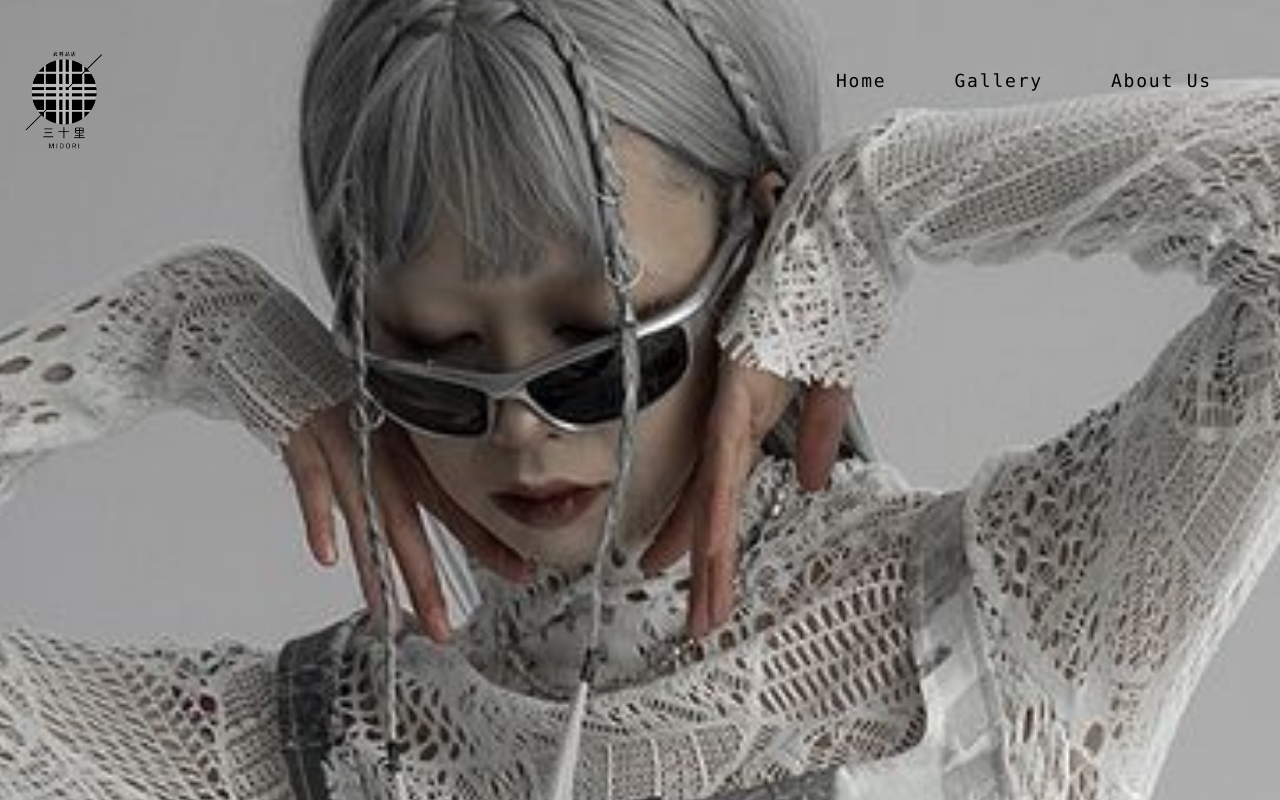
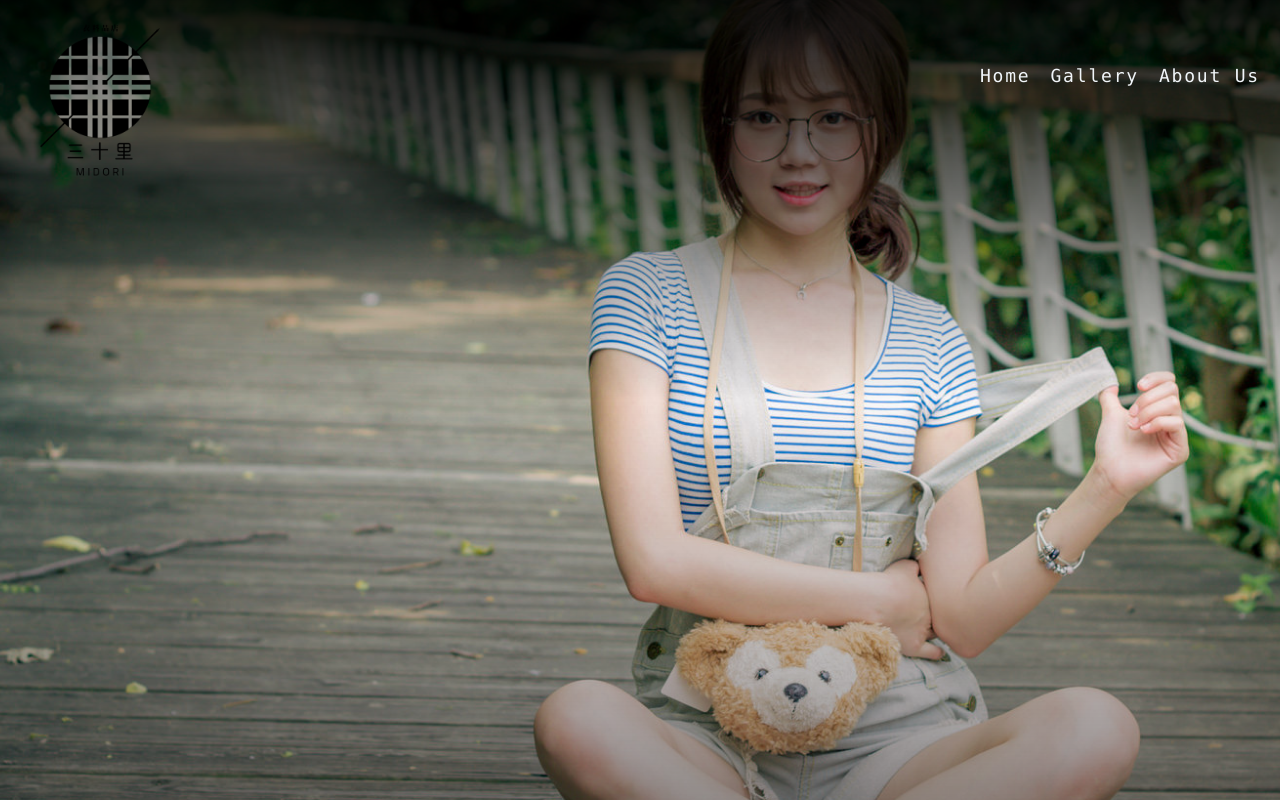
Before and after one commit to jmmaa/midori, a website: page index.html in a window 1280 px wide. Shown: the top 800 px of the page. Drawn offline with Linux system fonts and the light colour scheme.

Commit message:
improved navbar

```diff
--- a/index.html
+++ b/index.html
@@ -10,31 +10,46 @@
     <link rel="stylesheet" href="./style/styles.css" />
   </head>
   <body>
-    <main class="relative w-full h-[100vh]">
-      <header
-        class="navbar fixed z-20 w-full h-[25vh] transition-all duration-300"
-      >
-        <span class="w-full h-full flex justify-center items-center">
-          <div class="w-[50%] h-full flex items-center">
-            <img
-              src="./assets/MIDORI-LOGO.png"
-              class="navbar-logo h-auto w-[max(10vw,100px)] transition-all duration-300"
-            />
+    <main class="handler relative w-full h-[100vh]">
+      <header class="navbar-wrapper fixed z-20 w-full h-full">
+        <img
+          src="./assets/MIDORI-LOGO.png"
+          class="navbar-logo h-auto absolute w-[max(12vw,200px)] transition-all duration-300"
+        />
+        <span
+          class="navbar absolute z-20 w-full flex justify-between transition-all duration-300"
+        >
+          <div class="w-auto h-full flex items-center">
+            <span class="navbar-title px-7 transition-all duration-300">
+              <a
+                href="#home"
+                class="font-mono font-thin text-slate-100 text-[18px] tracking-[0.5rem]"
+                >MIDORI</a
+              >
+            </span>
           </div>
-          <div class="w-[50%] h-full flex justify-end items-center">
-            <div
-              class="flex w-[80%] h-full justify-evenly items-center pb-[5vh]"
+          <div class="w-[25%] h-full flex justify-evenly items-center">
+            <span
+              ><a
+                href="#home"
+                class="font-mono font-thin text-slate-100 text-[18px] tracking-widest"
+                >Home</a
+              ></span
             >
-              <span class="font-mono font-thin text-[18px] tracking-widest"
-                ><a href="#home">Home</a></span
-              >
-              <span class="font-mono font-thin text-[18px] tracking-widest"
-                ><a href="#gallery">Gallery</a></span
-              >
-              <span class="font-mono font-thin text-[18px] tracking-widest"
-                ><a href="#about">About Us</a></span
-              >
-            </div>
+            <span
+              ><a
+                href="#gallery"
+                class="font-mono font-thin text-slate-100 text-[18px] tracking-widest"
+                >Gallery</a
+              ></span
+            >
+            <span
+              ><a
+                href="#about"
+                class="font-mono font-thin text-slate-100 text-[18px] tracking-widest"
+                >About Us</a
+              ></span
+            >
           </div>
         </span>
       </header>
@@ -45,9 +60,9 @@
         >
           <div class="relative w-full h-full overflow-hidden">
             <div
-              class="absolute top-[50%] left-[50%] w-[2000px] h-auto translate-x-[-50%] translate-y-[-20%]"
+              class="absolute top-[50%] left-[50%] w-[2000px] h-auto translate-x-[-50%] translate-y-[-50%]"
             >
-              <img src="assets/woman-white-outfit.jpg" class="w-[2000px]" />
+              <img src="assets/carousel-1.jpg" class="w-[2000px]" />
             </div>
           </div>
         </div>
--- a/js/index.js
+++ b/js/index.js
@@ -7,9 +7,9 @@ let sections = document.querySelectorAll(".slide")
 
 
 window.addEventListener("scroll", ()=> {
-    let navbar = document.querySelector(".navbar")
+    let navbar = document.querySelector(".handler")
 
-    navbar.classList.toggle("stick-top-navbar", window.scrollY > 0)
+    navbar.classList.toggle("scrolled", window.scrollY > 0)
 
 })
 
--- a/style/dev.css
+++ b/style/dev.css
@@ -15,11 +15,45 @@
 }
 
 @layer utilities {
-  .stick-top-navbar {
-    @apply h-[15vh];
+  .navbar-wrapper::before {
+    transition-duration: 0.3s;
+
+    content: "";
+    position: absolute;
+    width: 100%;
+    height: 100%;
+    opacity: 1;
+
+    background: linear-gradient(
+      to bottom,
+      rgba(0, 0, 0, 0.8743872549019608) 0%,
+      rgba(0, 0, 0, 0) 50%,
+      rgba(0, 0, 0, 0.40379901960784315) 100%
+    );
   }
 
-  .stick-top-navbar .navbar-logo {
-    @apply w-[max(7vw,80px)];
+  .navbar {
+    height: 150px;
+  }
+
+  .navbar-title {
+    opacity: 0;
+  }
+
+  .scrolled .navbar-wrapper::before {
+    opacity: 0;
+  }
+
+  .scrolled .navbar-logo {
+    opacity: 0;
+  }
+
+  .scrolled .navbar-title {
+    opacity: 1;
+  }
+
+  .scrolled .navbar {
+    height: 50px;
+    background-color: rgba(0, 0, 0, 0.8);
   }
 }
--- a/tailwind.config.js
+++ b/tailwind.config.js
@@ -4,6 +4,8 @@ module.exports = {
   content: ["./js/*.{html,js}","*.{html,js}"],
   theme: {
     extend: {
+
+
       keyframes: {
         "left-fade-in": {
           "0%": {
```
Also changed, not shown: assets/carousel-1.jpg (added), assets/carousel-2.jpg (added), style/styles.css, 1 other file.
